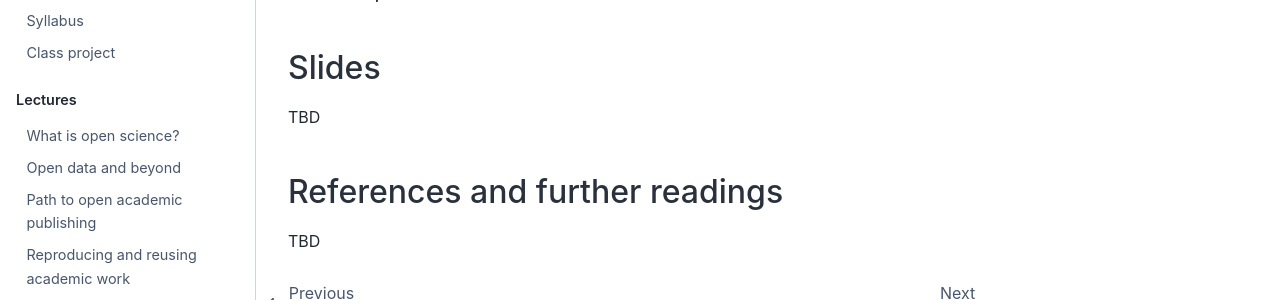
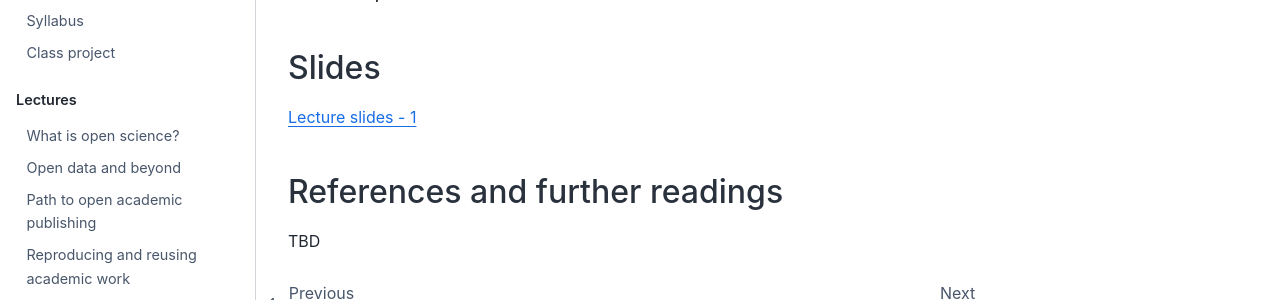
Before and after one commit to whyjz/ncu-open-science, a Jupyter Book: the page built from docs/lectures/L6-wheresdata.md, in a window 1280 px wide. Shown: the part 201-501 px from the top of the page. Built offline with Jupyter Book 1.0.4 settings and Sphinx 7.4.7 and the Sphinx Book theme 1.1.4, drawn with Linux system fonts in a browser that asks for light colours; pages that are not in the unit, such as notebooks, are missing from menus.

Commit message:
Add L6 content 2

```diff
--- a/docs/lectures/L6-wheresdata.md
+++ b/docs/lectures/L6-wheresdata.md
@@ -4,7 +4,7 @@
 
 ## Slides
 
-TBD
+[Lecture slides - 1](https://docs.google.com/presentation/d/1LxJ76-DYbYCnXRkzhyjxhiNMvLp1vPnxmpGOn7fvxm4/edit?usp=sharing)
 
 ## References and further readings
 
```
